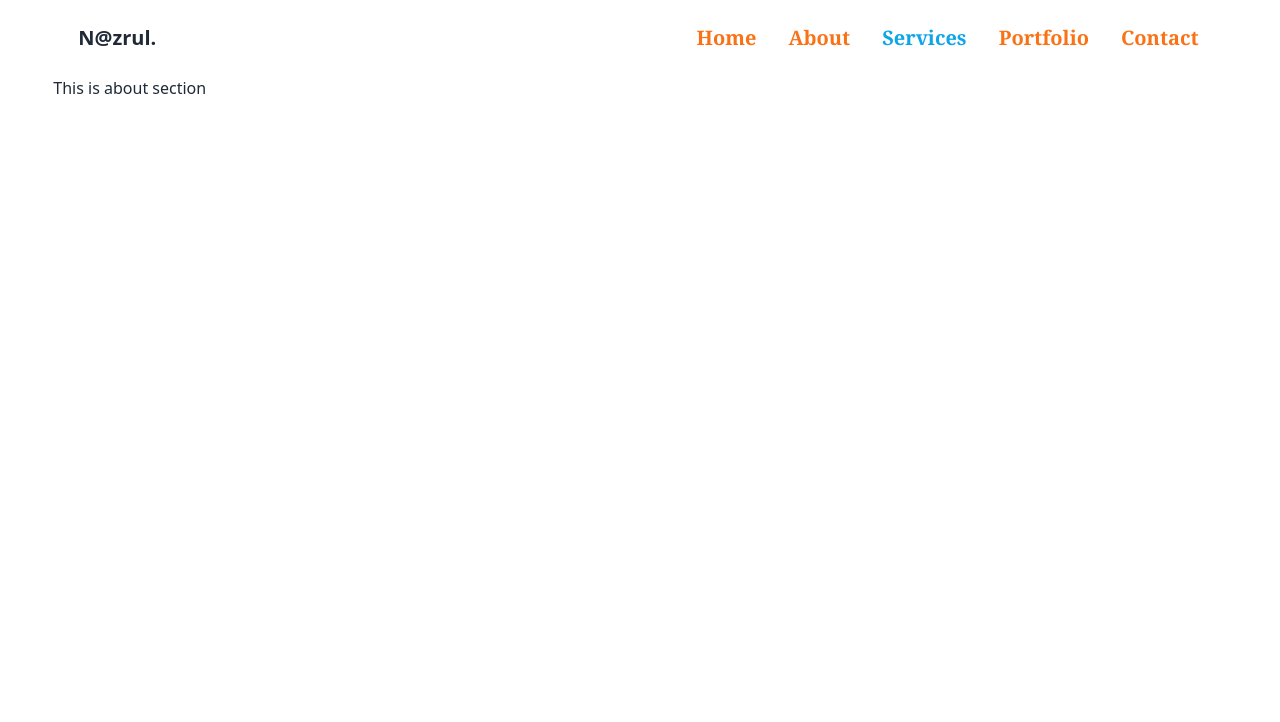
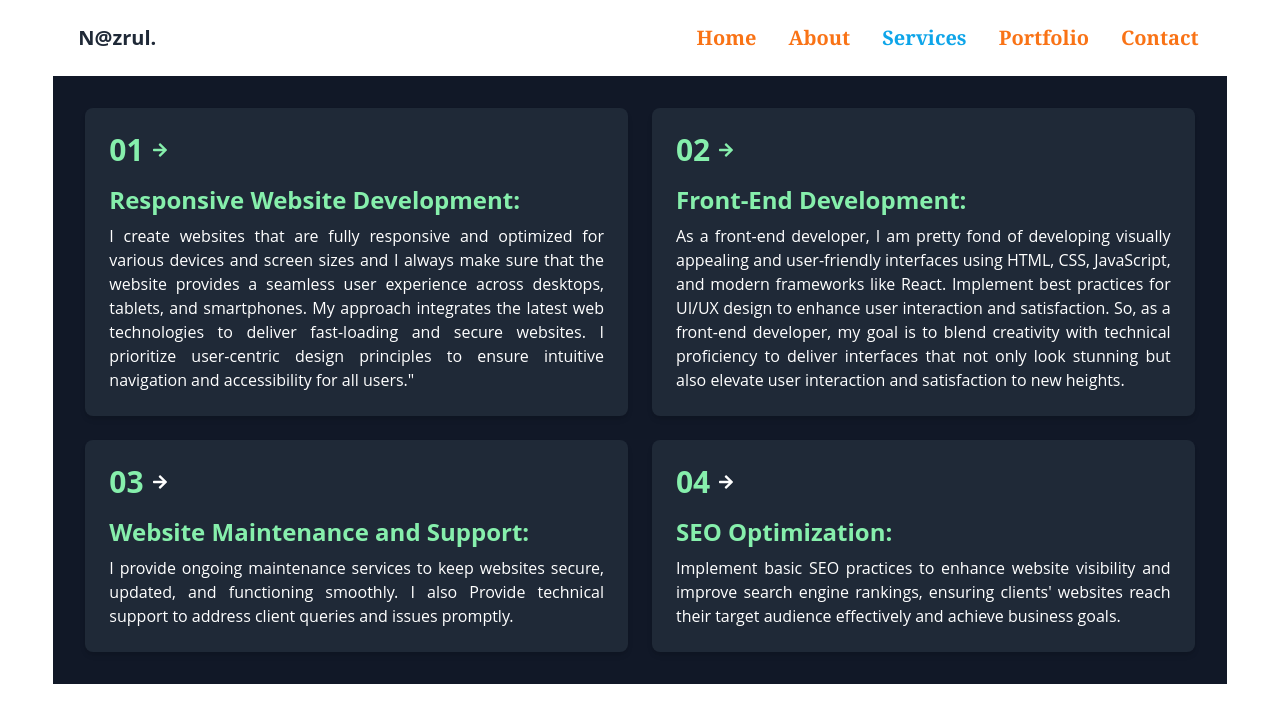
Before and after one commit to Nazrul144/Nazrul-s_portfolio, a React (Vite) app: page /service in a window 1280 px wide. Shown: the top 722 px of the page. Built offline with nearby package versions, Linux system fonts and the light colour scheme.

Commit message:
services section added

```diff
--- a/src/components/Home.jsx
+++ b/src/components/Home.jsx
@@ -56,6 +56,32 @@ const Home = () => {
                 </div>
             </div>
 
+            {/*Showing Stat*/}
+            <div className="stats shadow flex flex-col md:flex-row justify-center gap-4 mt-8 mb-4">
+
+                <div className="stat place-items-center">
+                    <div className="stat-value text-secondary">Junior</div>
+                    <div className="stat-desc text-secondary text-xl">Web Developer</div>
+                </div>
+
+                <div className="stat place-items-center">
+                    <div className="stat-value text-secondary">18</div>
+                    <div className="stat-desc text-secondary text-xl">Projects Completed</div>
+                </div>
+
+                <div className="stat place-items-center">
+                    <div className="stat-value text-secondary">6</div>
+                    <div className="stat-desc text-secondary text-xl">Technologies Mastered</div>
+                </div>
+
+                <div className="stat place-items-center">
+                    <div className="stat-value text-secondary">285</div>
+                    <div className="stat-desc text-secondary text-xl">Total Commits</div>
+                </div>
+
+
+                </div>
+
         </div>
     );
 };
--- a/src/components/Service.jsx
+++ b/src/components/Service.jsx
@@ -1,9 +1,49 @@
 import React from 'react';
+import { FaArrowRight } from 'react-icons/fa';
 
 const Service = () => {
     return (
-        <div>
-            <h1>This is about section</h1>
+        <div className="grid grid-cols-1 md:grid-cols-2 gap-6 p-8 bg-gray-900 text-white text-justify font-Open">
+            <div className="flex flex-col items-start p-6 bg-gray-800 rounded-lg shadow-md">
+                <div className="flex items-center mb-4">
+                    <span className="text-3xl font-bold text-green-300">01</span>
+                    <FaArrowRight className="ml-2 text-green-300" />
+                </div>
+                <h3 className="text-2xl font-bold mb-2 text-green-300">Responsive Website Development:</h3>
+                <p>
+                I create websites that are fully responsive and optimized for various devices and screen sizes and I always make sure that the website provides a seamless user experience across desktops, tablets, and smartphones.
+                My approach integrates the latest web technologies to deliver fast-loading and secure websites. I prioritize user-centric design principles to ensure intuitive navigation and accessibility for all users."
+                </p>
+            </div>
+            <div className="flex flex-col items-start p-6 bg-gray-800 rounded-lg shadow-md">
+                <div className="flex items-center mb-4">
+                    <span className="text-3xl font-bold text-green-300">02</span>
+                    <FaArrowRight className="ml-2 text-green-300" />
+                </div>
+                <h3 className="text-2xl font-bold mb-2 text-green-300">Front-End Development:</h3>
+                <p>
+               As a front-end developer, I am pretty fond of developing visually appealing and user-friendly interfaces using HTML, CSS, JavaScript, and modern frameworks like React. Implement best practices for UI/UX design to enhance user interaction and satisfaction.
+               So, as a front-end developer, my goal is to blend creativity with technical proficiency to deliver interfaces that not only look stunning but also elevate user interaction and satisfaction to new heights.
+                </p>
+            </div>
+            <div className="flex flex-col items-start p-6 bg-gray-800 rounded-lg shadow-md">
+                <div className="flex items-center mb-4">
+                    <span className="text-3xl font-bold text-green-300">03</span>
+                    <FaArrowRight className="ml-2 text-white" />
+                </div>
+                <h3 className="text-2xl font-bold mb-2 text-green-300">Website Maintenance and Support:</h3>
+                <p>
+                I provide ongoing maintenance services to keep websites secure, updated, and functioning smoothly. I also Provide technical support to address client queries and issues promptly.
+                </p>
+            </div>
+            <div className="flex flex-col items-start p-6 bg-gray-800 rounded-lg shadow-md">
+                <div className="flex items-center mb-4">
+                    <span className="text-3xl font-bold text-green-300">04</span>
+                    <FaArrowRight className="ml-2 text-white" />
+                </div>
+                <h3 className="text-2xl font-bold mb-2 text-green-300">SEO Optimization:</h3>
+                <p>Implement basic SEO practices to enhance website visibility and improve search engine rankings, ensuring clients' websites reach their target audience effectively and achieve business goals.</p>
+            </div>
         </div>
     );
 };
```
